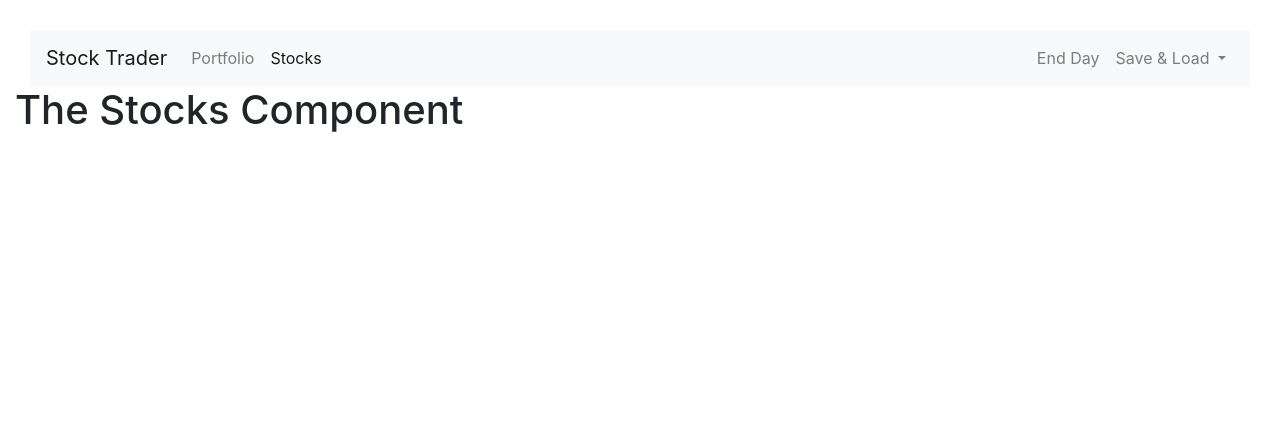
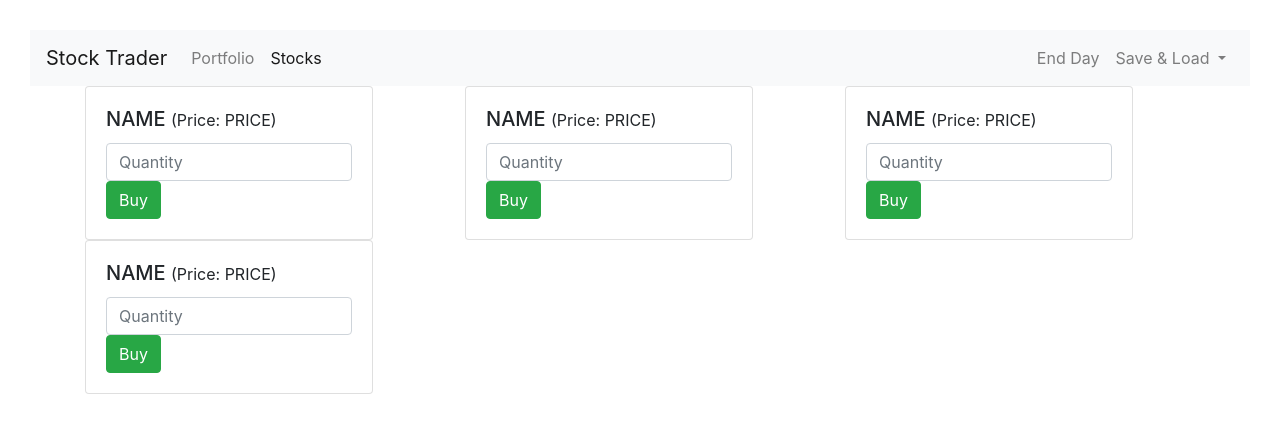
Before and after one commit to MaxDrljic/Stock-Trader, a Vue app: page /stocks in a window 1280 px wide. Shown: the top 430 px of the page. Built offline with nearby package versions, Linux system fonts and the light colour scheme.

Commit message:
Stocks component

```diff
--- a/src/App.vue
+++ b/src/App.vue
@@ -1,10 +1,8 @@
 <template>
   <div id="container">
     <app-header></app-header>
-    <div class="row">
-      <div class="col-xs-12">
-        <router-view></router-view>
-      </div>
+    <div class="container">
+      <router-view></router-view>
     </div>
   </div>
 </template>
@@ -20,15 +18,6 @@
 </script>
 
 <style>
-#app {
-  font-family: "Avenir", Helvetica, Arial, sans-serif;
-  -webkit-font-smoothing: antialiased;
-  -moz-osx-font-smoothing: grayscale;
-  text-align: center;
-  color: #2c3e50;
-  margin-top: 60px;
-}
-
 body {
   padding: 30px;
 }
--- a/src/components/stocks/Stock.vue
+++ b/src/components/stocks/Stock.vue
@@ -1,5 +1,16 @@
 <template>
-  <h1>The Stocks - Stock Component</h1>
+  <div class="col-sm-6 col-md-4">
+    <div class="card" style="width: 18rem;">
+      <div class="card-body">
+        <h5 class="card-title">
+          NAME
+          <small>(Price: PRICE)</small>
+        </h5>
+        <input type="number" class="form-control" placeholder="Quantity">
+        <button class="btn btn-success">Buy</button>
+      </div>
+    </div>
+  </div>
 </template>
 
 <script>
--- a/src/components/stocks/Stocks.vue
+++ b/src/components/stocks/Stocks.vue
@@ -1,9 +1,27 @@
 <template>
-  <h1>The Stocks Component</h1>
+  <div class="row">
+    <app-stock v-for="stock in stocks" :key="stock.id"></app-stock>
+  </div>
 </template>
 
 <script>
-export default {};
+import Stock from "./Stock.vue";
+
+export default {
+  data() {
+    return {
+      stocks: [
+        { id: 1, name: "BMW", price: 110 },
+        { id: 2, name: "Google", price: 200 },
+        { id: 3, name: "Apple", price: 250 },
+        { id: 4, name: "Twitter", price: 8 }
+      ]
+    };
+  },
+  components: {
+    appStock: Stock
+  }
+};
 </script>
 
 <style>
```
